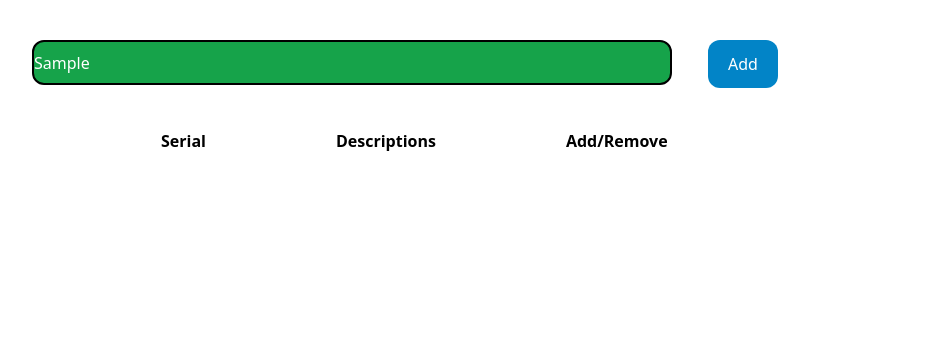
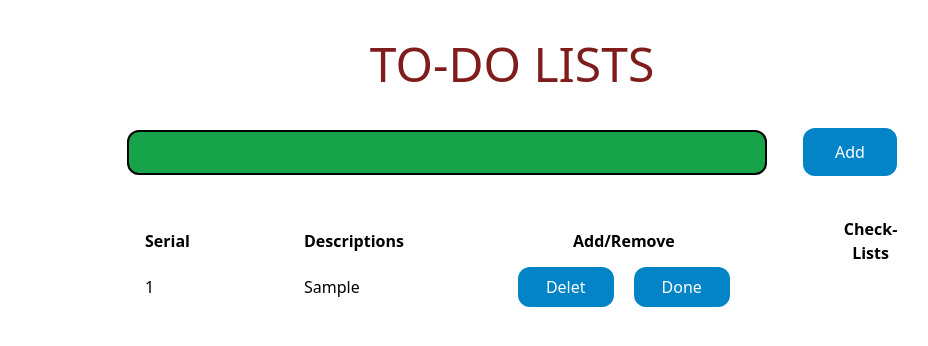
Before and after one commit to KhanZiaul/JS-todo-list, a plain HTML site: page index.html in a window 1280 px wide. Both pictures are taken after typing "Sample" into the empty fields and a click on the button "Add". Shown: the whole page, without its empty margins (128-1056 px from the left). Drawn offline with nearby package versions, Linux system fonts and the light colour scheme.

Commit message:
bug:fixed bug in done button

```diff
--- a/index.html
+++ b/index.html
@@ -8,32 +8,35 @@
     <script src="https://cdn.tailwindcss.com"></script>
 
     <link rel="stylesheet" href="styles/style.css">
+
+    <script src="https://kit.fontawesome.com/70a98cd510.js"crossorigin="anonymous"></script>
 </head>
 <body>
 
     <main>
-        <div class="mx-auto w-3/4 flex gap-9 mt-10">
+        <h2 class="text-red-900 text-5xl text-center mx-auto w-3/4 mt-10">TO-DO LISTS</h2>
+        <div class="flex items-center justify-center gap-9 mt-10">
 
             <input type="text" id="textarea" class="border-2 border-black block rounded-xl bg-green-600 text-white">
 
-            <button class="bg-sky-600 text-white block px-5 py-3 rounded-xl hover:bg-sky-900">Add</button>
+            <button id="add" class="bg-sky-600 text-white block px-8 py-3 rounded-xl hover:bg-sky-900">Add</button>
         </div>
 
-        <div class="mx-auto w-3/4 mt-10">
-            <table class="border-separate border-spacing-x-32">
+        <div class="mt-10 w-3/4 mx-auto">
+
+            <table class= "border-separate border-spacing-x-28 ">
+
                 <thead>
                     <tr>
                         <th>Serial</th>
                         <th>Descriptions</th>
                         <th>Add/Remove</th>
+                        <th>Check-Lists</th>
                     </tr>
                 </thead>
-                <tbody>
-                    <tr>
-                        <!-- <td>onetwothree</td>
-                        <td>onetwothree</td>
-                        <td>onetwothree</td> -->
-                    </tr>
+
+                <tbody id="t-body">
+
                 </tbody>
             </table>
         </div>
--- a/js/index.js
+++ b/js/index.js
@@ -0,0 +1,49 @@
+let i = 0;
+
+document.getElementById('add').addEventListener('click',function(){
+
+    i++;
+
+    const parent = document.getElementById('t-body');
+
+    const text = document.getElementById('textarea').value;
+
+    const newTr = document.createElement('tr');
+
+    newTr.innerHTML= `
+    <tr>
+     <td>${i}</td>
+     <td>${text}</td>
+     <td class="flex gap-5">
+     <button class="bg-sky-600 text-white block px-7 py-2 rounded-xl hover:bg-sky-900 rem">Delet</button>
+     <button class="bg-sky-600 text-white block px-7 py-2 rounded-xl hover:bg-sky-900 done">Done</button>
+     </td>
+     <td class='hidden'> <i class="fa-solid fa-check-double"> </i> </td>
+  </tr>
+    `;
+
+    parent.appendChild(newTr);
+
+    document.getElementById('textarea').value = "";
+
+    const deleteBtn = document.querySelectorAll('.rem');
+
+    for(const value of deleteBtn){
+
+        value.addEventListener('click',function(e){
+
+            e.target.parentNode.parentNode.remove();
+        });
+    }
+
+    const done = document.querySelectorAll('.done');
+
+    for(const value of done){
+
+        value.addEventListener('click',function(e){
+
+        e.target.parentNode.parentNode.children[3].classList.remove('hidden')
+
+        });
+    }
+});
--- a/styles/style.css
+++ b/styles/style.css
@@ -2,8 +2,3 @@
     width: 50vw;
     height: 45px;
 }
-
-#ta{
-
-    border-spacing: 200px 0px;
-}
```
